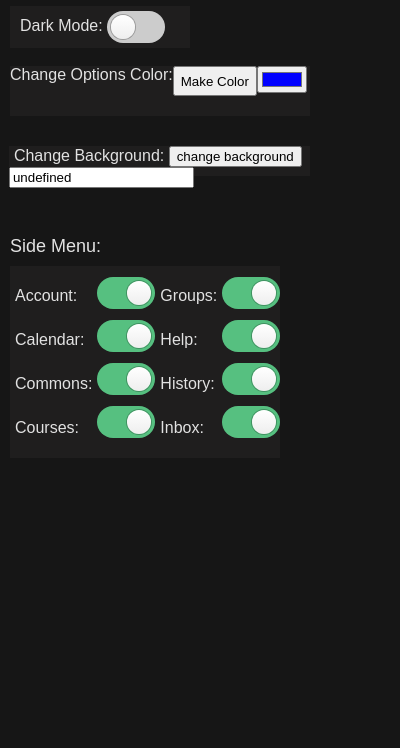
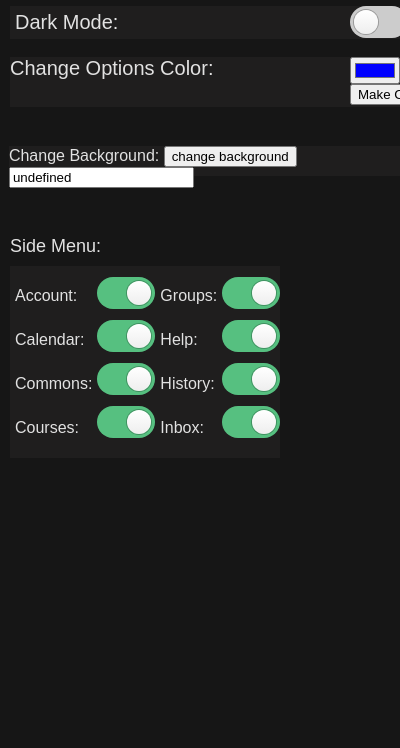
Before and after one commit to cis3296f22/canvasextension, a browser extension: page html/popup.html in a window 400 px wide. Shown: the part 104-852 px from the top of the page. Drawn offline with Linux system fonts and the light colour scheme.

Commit message:
Changed layout of buttons for two options

```diff
--- a/css/popup.css
+++ b/css/popup.css
@@ -1,5 +1,5 @@
 body {
-  width: 500px;
+  width: 450px;
   height: 100%;
   font-family: "Rubik", sans-serif;
   font-size: 12px;
@@ -42,14 +42,25 @@ h1 {
 .dark-mode {
   margin-top: 10px;
   background-color: #1f1e1e;
-  width: 180px;
+  width: 450px;
   padding: 5px;
+}
+.dark-label{
+  font-size: 20px;
+	padding-left: 0px;
+}
+
+.darkModetoggle{
+  display: flex;
+  position: absolute;
+  top: 10px;
+  left: 340px;
 }
 
 .background-label{
   top: 120px;
   width: 100px;
-  margin-left: 5px;
+  left: 100px;
 
 }
 
@@ -77,12 +88,15 @@ h1 {
 
 .color-container{
   display: flex;
+  font-size: 20px;
   height: 50px;
-  width: 300px;
+  width: 450px;
   background-color: #1f1e1e;
 }
-.color-container button{
+.colorBlock{
 	height: 30px;
+  position: absolute;
+  left: 340px;
 }
 
 * {
@@ -118,6 +132,3 @@ h1 {
   position:absolute;
 
 }
-.dark-label{
-	padding-left: 5px;
-}
--- a/html/popup.html
+++ b/html/popup.html
@@ -17,8 +17,8 @@
 		<div class="options">
 		  <div class="background-change">
 			  <div class="dark-mode">
-				  <label class="dark-label">Dark Mode: </label>
-				  <label class="toggle">
+				  <label class="dark-label">Dark Mode:</label>
+				  <label class="darkModetoggle">
 					<input
 					  id="darkModeToggle"
 					  class="toggle-checkbox"
@@ -41,8 +41,10 @@
 				&nbsp;
 				<div class="color-container">
 				  <label class="color-label">Change Options Color: </label>
-				  <button id="colorPicker">Make Color</button>
-				  <input type="color" value="#0000ff" id="chooser" />
+				  <div class = "colorblock">
+				  	<input type="color" value="#0000ff" id="chooser" />
+				  	<button id="colorPicker">Make Color</button>
+				</div>
 				</div>
 		  </div>
 		  <div class="side-head">
```
Also changed, not shown: pics/new_canvas_logo.png (added).
